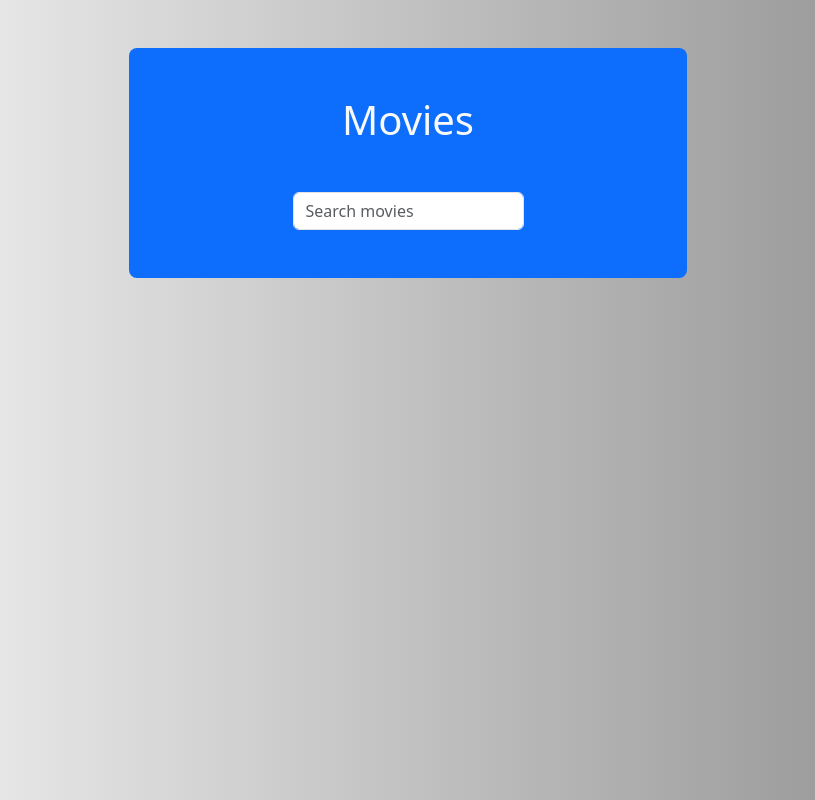
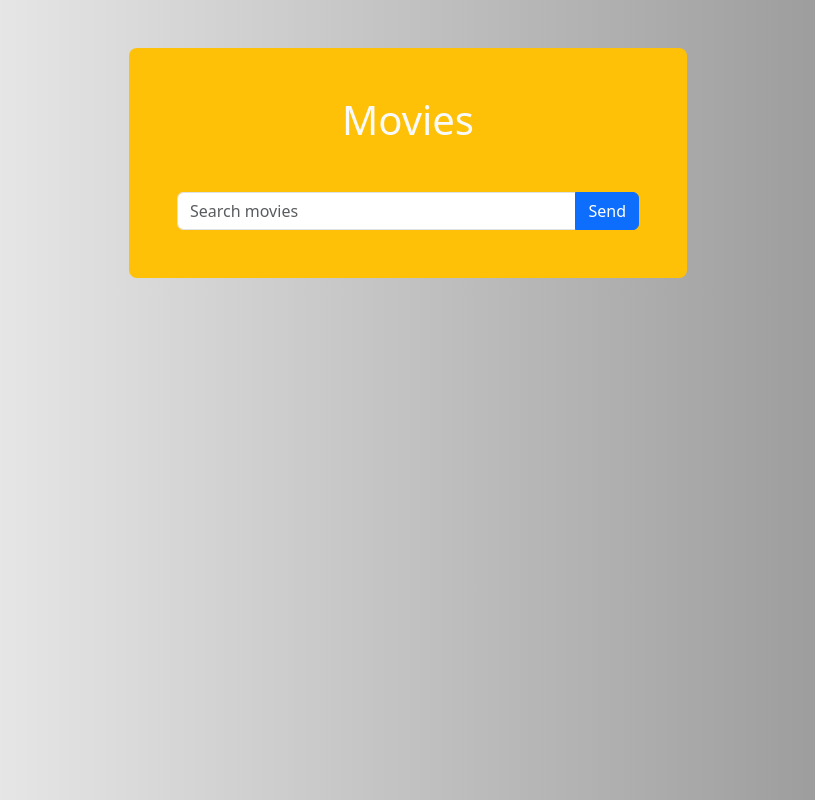
Before and after one commit to EhsonjonKomiljonov/4-oy-8-dars, a plain HTML site: page index.html in a window 1280 px wide. Shown: the whole page, without its empty margins (232-1047 px from the left). Drawn offline with nearby package versions, Linux system fonts and the light colour scheme.

Commit message:
edit html

```diff
--- a/index.html
+++ b/index.html
@@ -20,13 +20,16 @@
     "
   >
     <div class="container">
-      <form class="js-form bg-primary mx-auto my-5 p-5 w-50 rounded-3">
+      <form class="js-form bg-warning mx-auto my-5 p-5 w-50 rounded-3">
         <h1 class="text-center text-light mb-5">Movies</h1>
-        <input
-          class="js-input form-control w-50 mx-auto"
-          type="text"
-          placeholder="Search movies"
-        />
+        <div class="input-group">
+          <input
+            class="js-input form-control w-50 mx-auto"
+            type="text"
+            placeholder="Search movies"
+          />
+          <button class="btn btn-primary">Send</button>
+        </div>
       </form>
       <ul class="js-list list-unstyled row g-5"></ul>
     </div>
```
